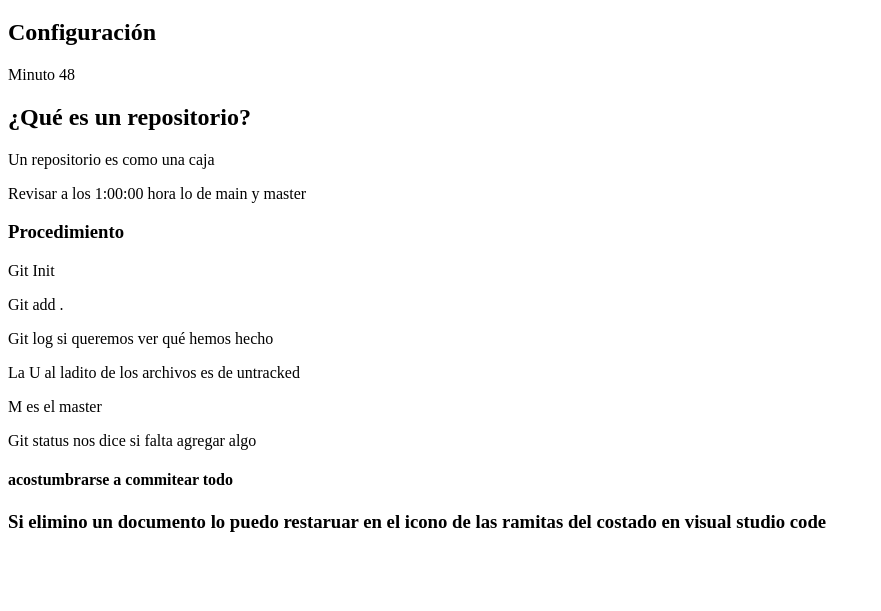
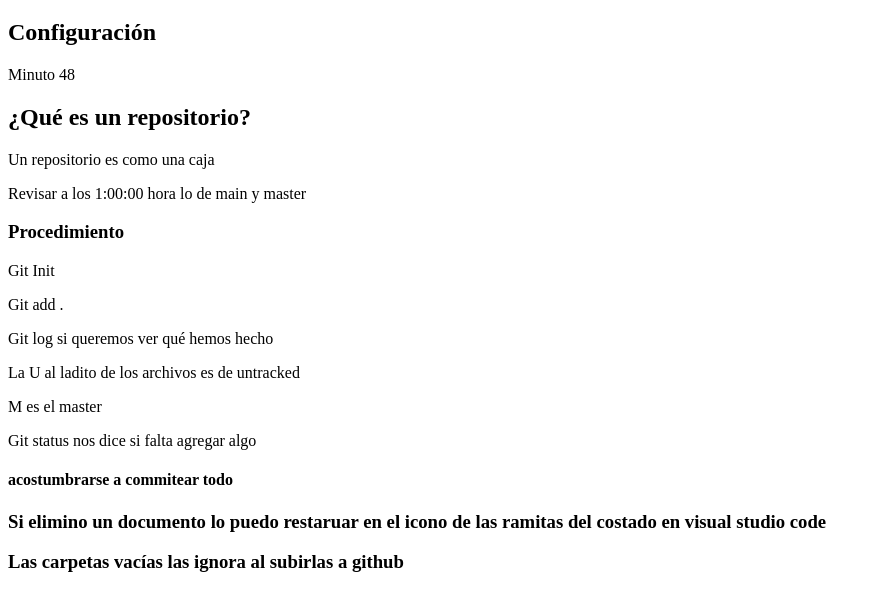
Before and after one commit to valevalenz/tutoria-git, a plain HTML site: page git.html in a window 1280 px wide. Shown: the part 61-672 px from the top of the page, without its empty margins (0-881 px from the left). Drawn offline with Linux system fonts and the light colour scheme.

Commit message:
linea 27

```diff
--- a/git.html
+++ b/git.html
@@ -24,6 +24,7 @@
     <h4>acostumbrarse a commitear todo</h4>
 
     <h3>Si elimino un documento lo puedo restaruar en el icono de las ramitas del costado en visual studio code</h3>
+    <h3>Las carpetas vacías las ignora al subirlas a github</h3>
 
 </body>
 </html>
```
